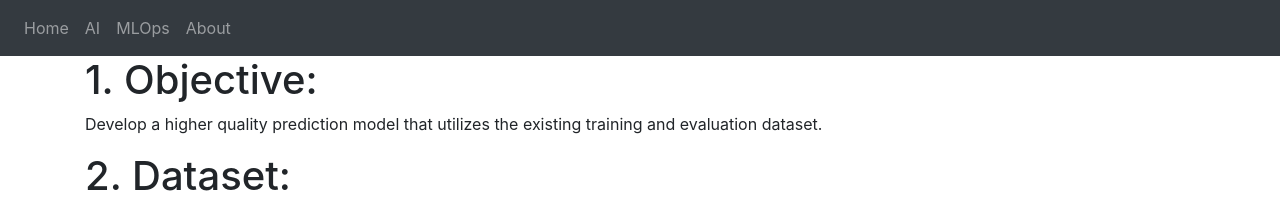
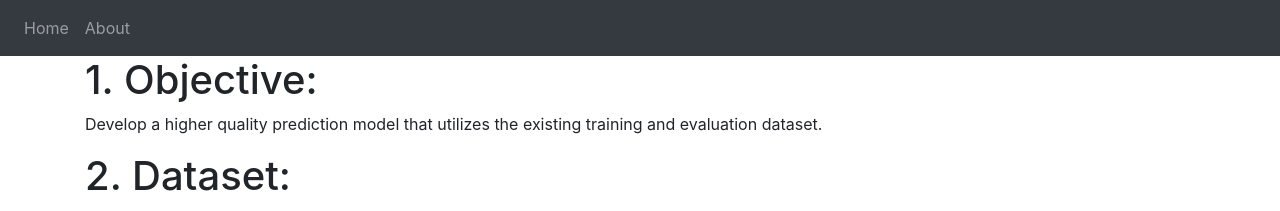
Before and after one commit to anhttmle/anhttmle.github.io, a Jekyll site: the page built from eval_naru_pps.markdown, in a window 1280 px wide. Shown: the top 211 px of the page. Built offline with Jekyll 4.4.1, drawn with Linux system fonts in a browser that asks for light colours.

Commit message:
Update default.html

```diff
--- a/_layouts/default.html
+++ b/_layouts/default.html
@@ -81,10 +81,10 @@
     <div class="collapse navbar-collapse" id="navbar">
         <div class="navbar-nav">
             <a class="nav-item nav-link" id="home" href="/">Home</a>
-            <a class="nav-item nav-link" id="ai" href="/ai">AI</a>
-            <a class="nav-item nav-link" id="mlops" href="/mlops">MLOps</a>
-            <div class="nav-item dropdown">
-            </div>
+            <!-- <a class="nav-item nav-link" id="ai" href="/ai">AI</a>
+            <a class="nav-item nav-link" id="mlops" href="/mlops">MLOps</a> -->
+            <!-- <div class="nav-item dropdown">
+            </div> -->
             <!-- <a class="nav-item nav-link" id="financial" href="/financial">Financial</a> -->
             <a class="nav-item nav-link" id="about" href="/about">About</a>
         </div>
```
